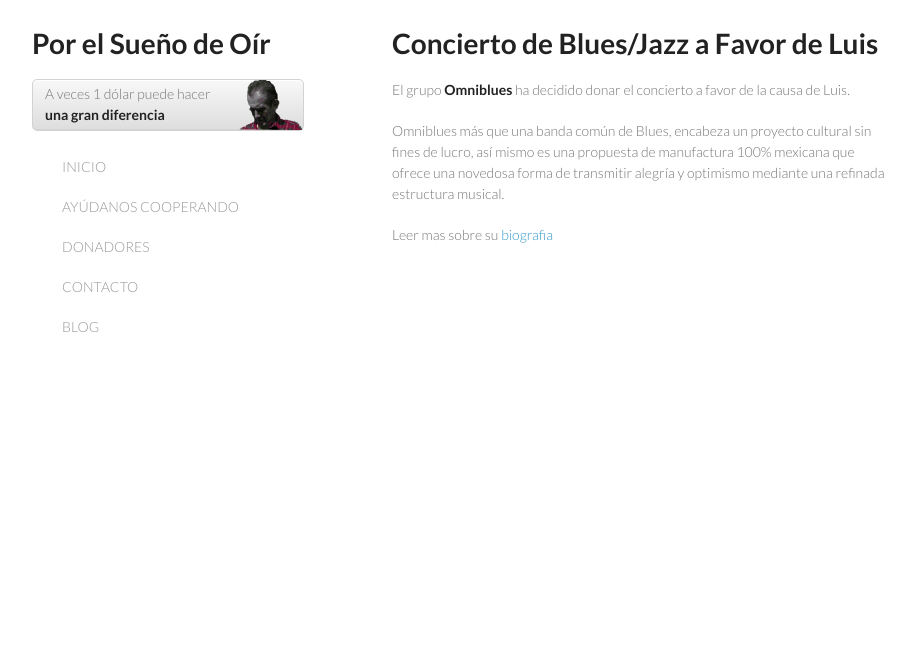
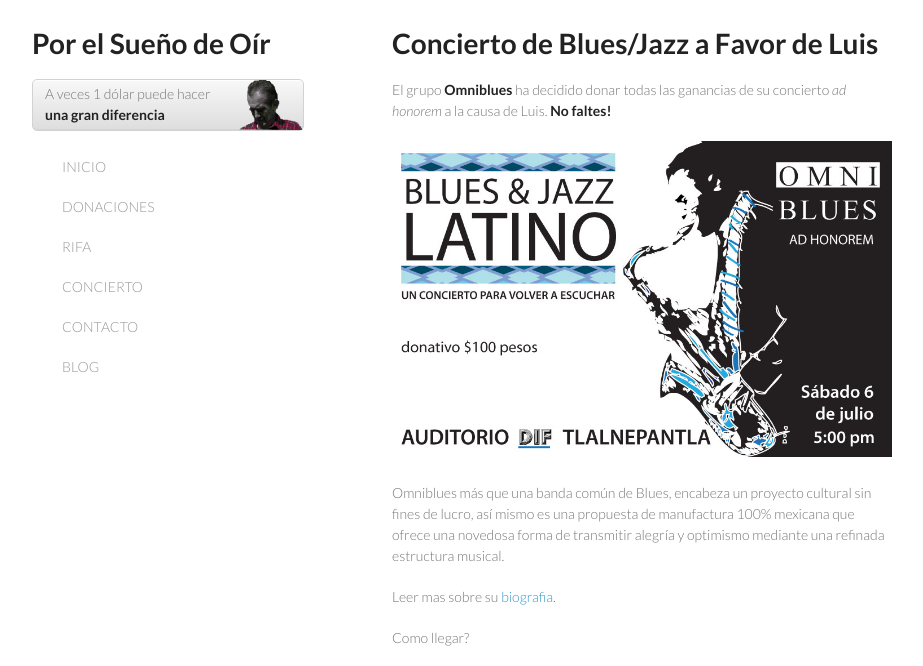
Before and after one commit to fcarriedo/1dolarxluis, a Jekyll site: the page built from concierto.html, in a window 1280 px wide and 1114 px high. Shown: the top 666 px of the window, without its empty margins (178-1101 px from the left). Built offline with Jekyll 4.4.1, drawn with Linux system fonts in a browser that asks for light colours; grey boxes are pictures that could not be loaded.

Commit message:
Refactored navigation and filled 'concierto'

```diff
--- a/_includes/nav.html
+++ b/_includes/nav.html
@@ -1,8 +1,9 @@
 <nav>
   <ul>
     <li><a href='/'>INICIO</a></li>
-    <li><a href='/ayudanos.html'>AYÚDANOS COOPERANDO</a></li>
-    <li><a href='/donadores.html'>DONADORES</a></li>
+    <li><a href='/donaciones.html'>DONACIONES</a></li>
+    <li><a href='/rifa.html'>RIFA</a></li>
+    <li><a href='/concierto.html'>CONCIERTO</a></li>
     <li><a href='/contacto.html'>CONTACTO</a></li>
     <li><a href='/blog'>BLOG</a></li>
   </ul>
--- /dev/null
+++ b/concierto.html
@@ -0,0 +1,31 @@
+---
+layout: default
+title: Concierto de Blues/Jazz a Favor de Luis
+---
+
+<p>
+  El grupo <strong>Omniblues</strong> ha decidido donar todas las ganancias de
+  su concierto <em>ad honorem</em> a la causa de Luis. <strong>No faltes!</strong>
+</p>
+
+<p>
+  <img alt='' src='/assets/images/concierto/concierto-promo.jpg'/>
+</p>
+
+<p>
+  Omniblues más que una banda común de Blues, encabeza un proyecto cultural sin
+  fines de lucro, así mismo es una propuesta de manufactura 100% mexicana que
+  ofrece una novedosa forma de transmitir alegría y optimismo mediante una
+  refinada estructura musical.
+</p>
+
+<p>
+  Leer mas sobre su <a href='/omniblues-bio.html'>biografia</a>.
+</p>
+
+<p>
+  Como llegar?<br/>
+</p>
+<p>
+  <iframe width="425" height="350" frameborder="0" scrolling="no" marginheight="0" marginwidth="0" src="https://www.google.com/maps?f=q&amp;source=s_q&amp;hl=en&amp;geocode=&amp;q=dif+near+Santa+Monica,+Tlalnepantla+de+Baz,+Mexico&amp;aq=1&amp;oq=DIF,+santa+monica&amp;sll=19.202968,-98.468243&amp;sspn=0.013759,0.022724&amp;ie=UTF8&amp;hq=dif&amp;hnear=Hsbc+Santa+Monica,+Bosques+De+Puebla+58,+54050+Tlalnepantla,+Mexico&amp;t=m&amp;ll=19.532714,-99.225898&amp;spn=0.007078,0.00912&amp;z=16&amp;output=embed"></iframe><br /><small><a href="https://www.google.com/maps?f=q&amp;source=embed&amp;hl=en&amp;geocode=&amp;q=dif+near+Santa+Monica,+Tlalnepantla+de+Baz,+Mexico&amp;aq=1&amp;oq=DIF,+santa+monica&amp;sll=19.202968,-98.468243&amp;sspn=0.013759,0.022724&amp;ie=UTF8&amp;hq=dif&amp;hnear=Hsbc+Santa+Monica,+Bosques+De+Puebla+58,+54050+Tlalnepantla,+Mexico&amp;t=m&amp;ll=19.532714,-99.225898&amp;spn=0.007078,0.00912&amp;z=16" style="color:#0000FF;text-align:left">View Larger Map</a></small>
+</p>
--- a/concierto.md
+++ /dev/null
@@ -1,14 +0,0 @@
----
-layout: default
-title: Concierto de Blues/Jazz a Favor de Luis
----
-
-El grupo **Omniblues** ha decidido donar el concierto a favor de la causa de
-Luis.
-
-Omniblues más que una banda común de Blues, encabeza un proyecto cultural sin
-fines de lucro, así mismo es una propuesta de manufactura 100% mexicana que
-ofrece una novedosa forma de transmitir alegría y optimismo mediante una
-refinada estructura musical.
-
-Leer mas sobre su [biografia](/omniblues-bio.html)
```
Also changed, not shown: donaciones.md (renamed from donadores.md, +5 -1 lines), assets/images/concierto/concierto-promo.jpg (added).
